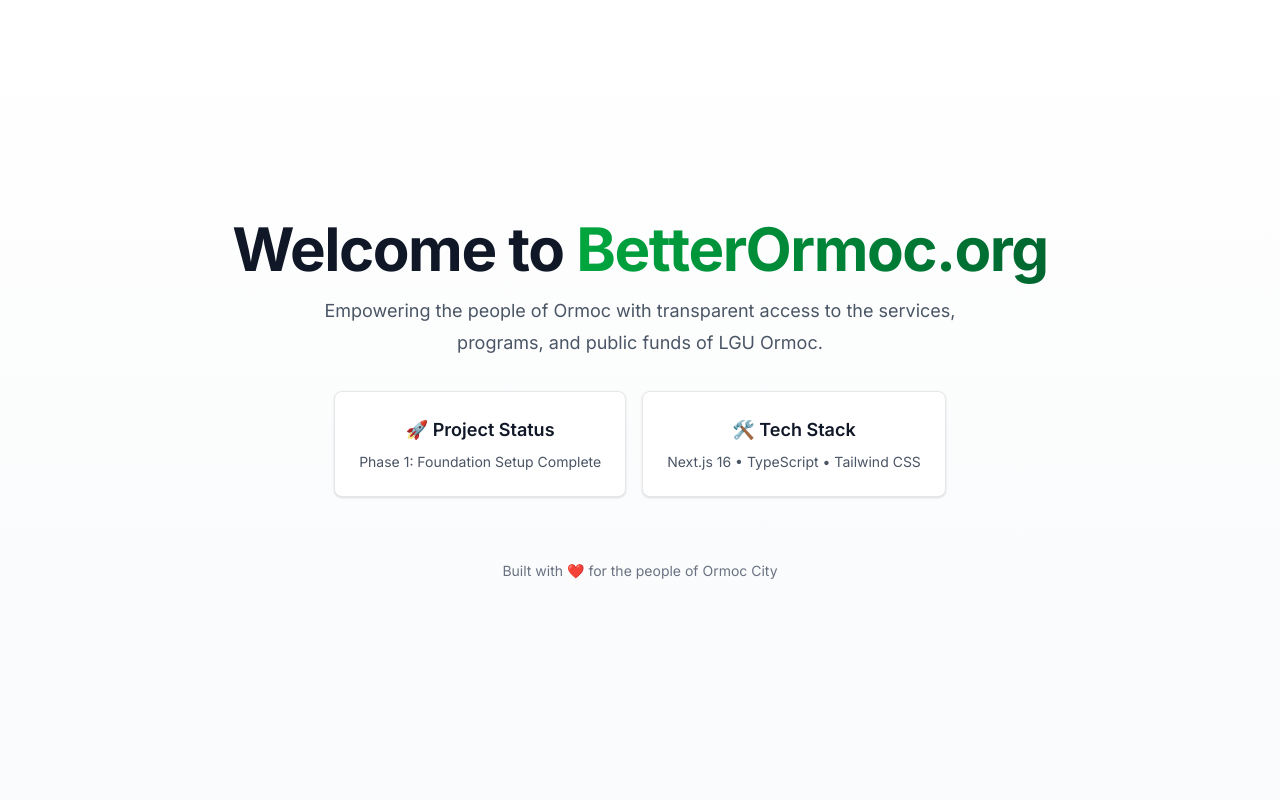
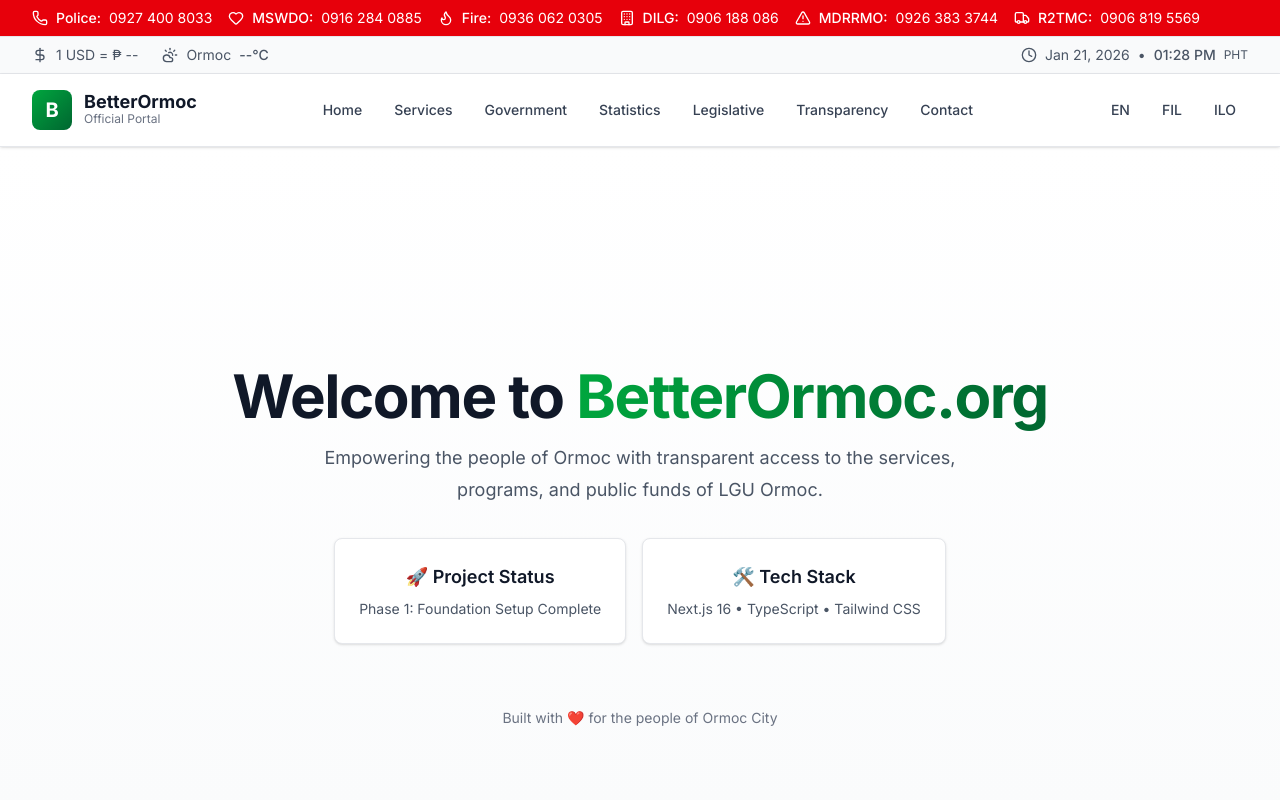
Before and after one commit to karljosebuena/betterormoc, a Next.js app: page / in a window 1280 px wide. Shown: the top 800 px of the page. Built offline with nearby package versions, Linux system fonts and the light colour scheme.

Commit message:
feat(layout): integrate layout components into root layout
- Add HotlineBar, InfoBar, Header, Footer to root layout
- Add scrollbar-hide utility class
- Wrap children in main tag for semantic HTML

```diff
--- a/app/globals.css
+++ b/app/globals.css
@@ -132,4 +132,13 @@
       padding-bottom: 5rem;
     }
   }
+
+  .scrollbar-hide {
+    -ms-overflow-style: none;
+    scrollbar-width: none;
+  }
+
+  .scrollbar-hide::-webkit-scrollbar {
+    display: none;
+  }
 }
--- a/app/layout.tsx
+++ b/app/layout.tsx
@@ -1,6 +1,10 @@
 import type { Metadata } from 'next'
 import { Inter } from 'next/font/google'
 import './globals.css'
+import { Header } from '@/components/layout/Header'
+import { Footer } from '@/components/layout/Footer'
+import { HotlineBar } from '@/components/layout/HotlineBar'
+import { InfoBar } from '@/components/layout/InfoBar'
 
 const inter = Inter({
   subsets: ['latin'],
@@ -62,7 +66,13 @@
 }>) {
   return (
     <html lang="en" className={inter.variable}>
-      <body className="antialiased">{children}</body>
+      <body className="antialiased">
+        <HotlineBar />
+        <InfoBar />
+        <Header />
+        <main>{children}</main>
+        <Footer />
+      </body>
     </html>
   )
 }
```
